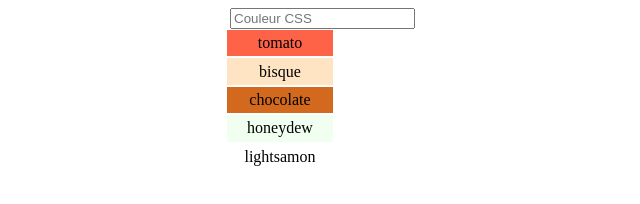
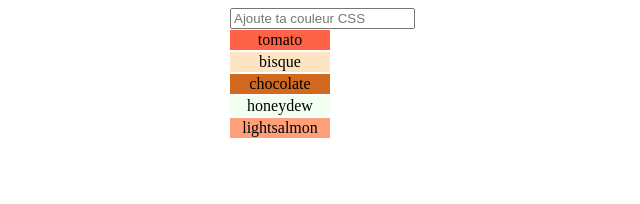
Before and after one commit to ManonLeBars/JS-Couleurs-de-fond-dynamiques, a plain HTML site: page index.html in a window 1280 px wide. Shown: the whole page, without its empty margins (360-1000 px from the left). Drawn offline with Linux system fonts and the light colour scheme.

Commit message:
petites corrections

```diff
--- a/css/styles.css
+++ b/css/styles.css
@@ -6,7 +6,6 @@
 .bg-color-selector {
   width: 100px;
   height: 20px;
-  padding: 0.2em;
   border: 1px solid white;
   cursor: pointer;
   display: flex;
--- a/js/app.js
+++ b/js/app.js
@@ -4,7 +4,7 @@ let app = {
     'bisque',
     'chocolate',
     'honeydew',
-    'lightsamon'
+    'lightsalmon'
   ],
 
   contentArea: document.querySelector('.content'),
@@ -25,7 +25,7 @@ let app = {
     let input = document.createElement('input');
     input.classList.add('bg-color-form-input');
     input.type = 'text';
-    input.placeholder = 'Couleur CSS';
+    input.placeholder = 'Ajoute ta couleur CSS';
 
     form.appendChild(input);
     app.contentArea.appendChild(form);
```
